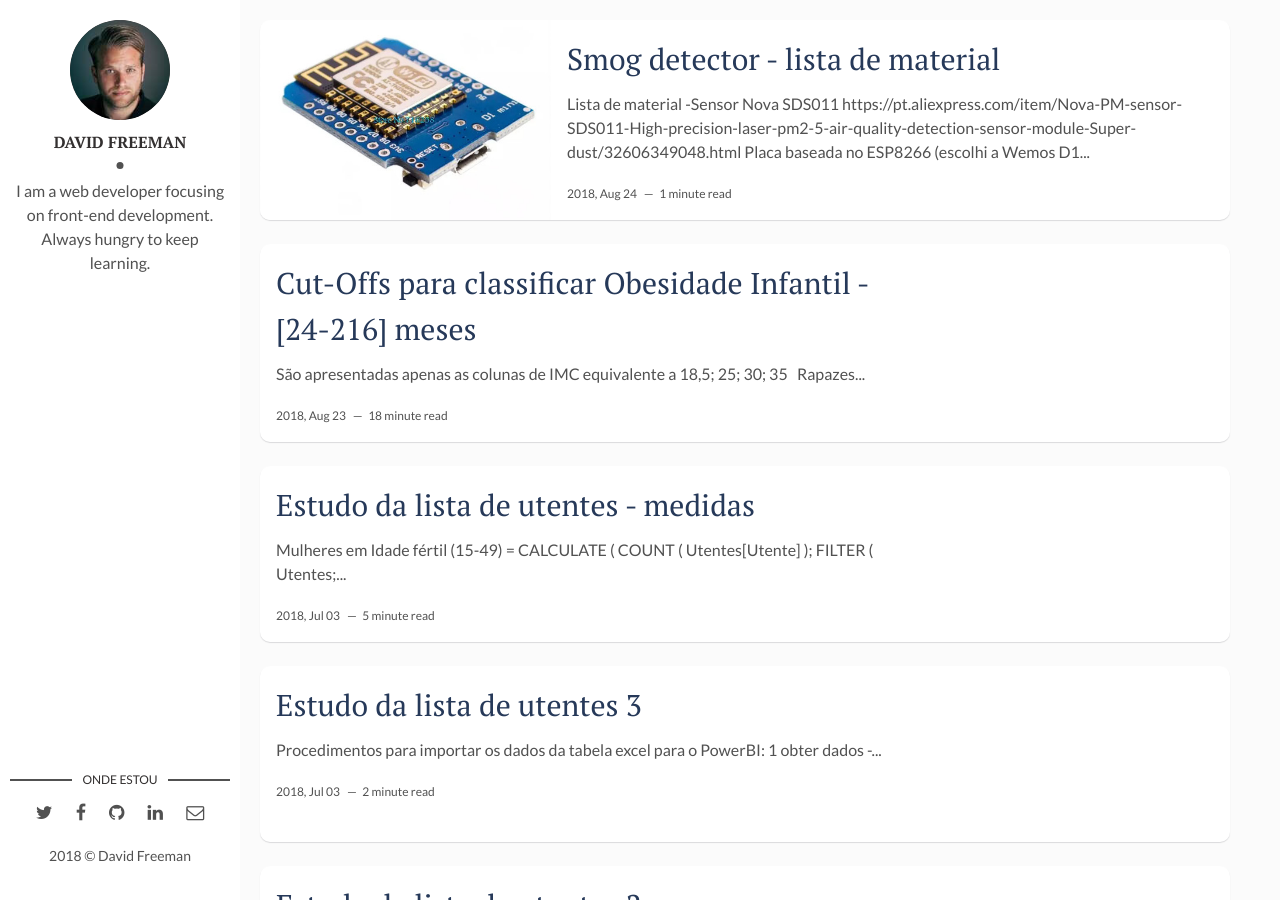
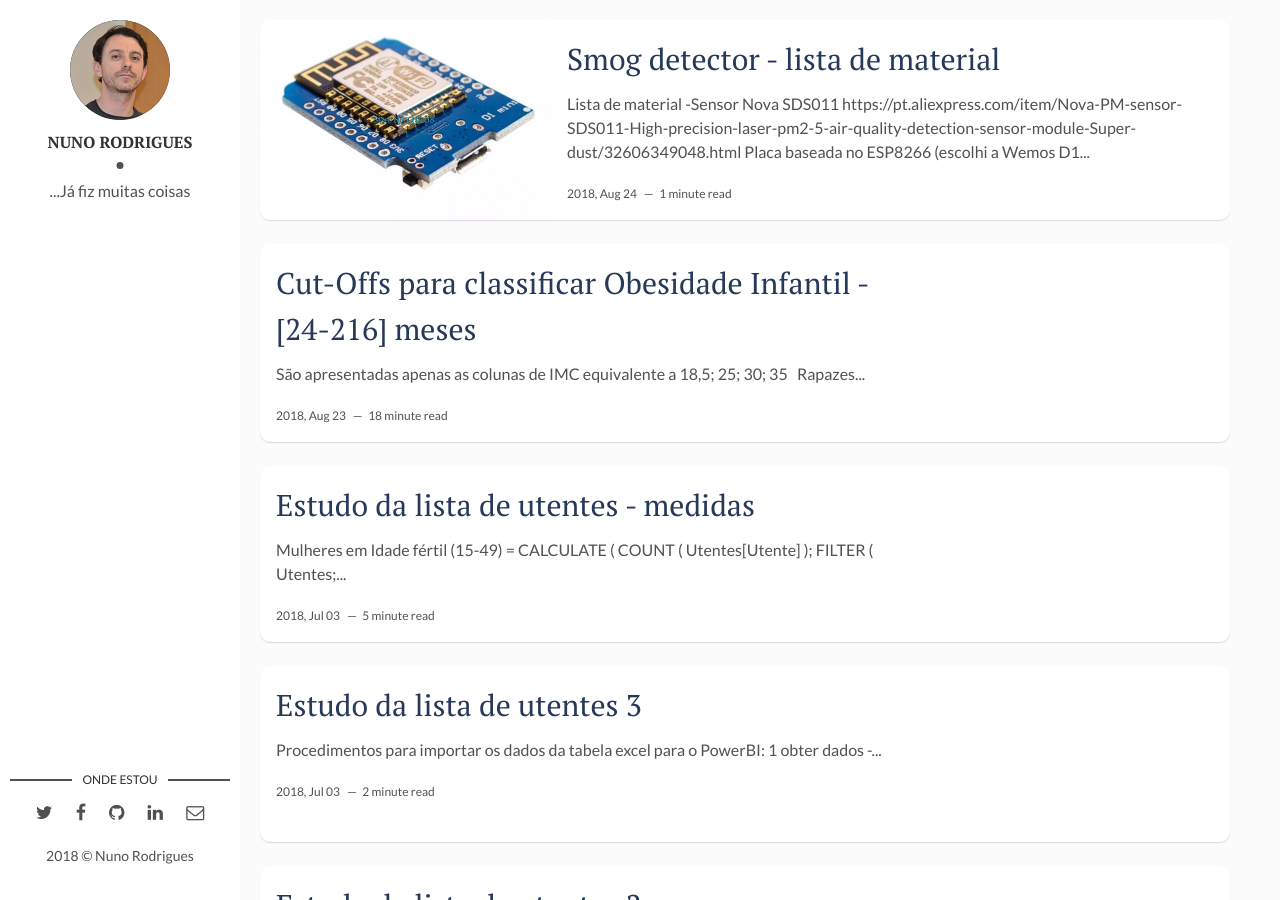
Before and after one commit to nunogand/teste_web, a Jekyll site: the page built from index.html, in a window 1280 px wide and 900 px high. Built offline with Jekyll 4.4.1, drawn with Linux system fonts in a browser that asks for light colours; the list of posts is cut into pages by our own code.

Commit message:
update_eu

```diff
--- a/_config.yml
+++ b/_config.yml
@@ -1,25 +1,23 @@
-title: Hello, world! I'm David Freeman
+title: nunogand
 description: > # this means to ignore newlines until "baseurl:"
-  Write an awesome description for your new site here. You can edit this
-  line in _config.yml. It will appear in your document head meta (for
-  Google search results) and in your feed.xml site description.
+  Descrição para document head meta (Google search results) e feed.xml.
 permalink: ':title/'
 baseurl: "/teste_web" # the subpath of your site, e.g. /blog
 url: "https://nunogand.com" # the base hostname & protocol for your site, e.g. http://example.com
-site-twitter: #if your site has a twitter account, enter it here
+# site-twitter: #if your site has a twitter account, enter it here
 
 # Author Settings
-author: David Freeman # add your name
-author-img: david-freeman.jpg # add your photo
-about-author: I am a web developer focusing on front-end development. Always hungry to keep learning. # add description
-social-twitter: # add your Twitter handle
-social-facebook: # add your Facebook handle
-social-github: artemsheludko # add your Github handle
-social-linkedin: # add your Linkedin handle
-social-email: # add your Email address
+author: Nuno Rodrigues # add your name
+author-img: logo_main.png # add your photo
+about-author: ...Já fiz muitas coisas
+social-twitter: nunogand
+# social-facebook: # add your Facebook handle
+social-github: nunogand # add your Github handle
+#social-linkedin: # add your Linkedin handle
+social-email: nunogand@gmail.com # add your Email address
 
 # Disqus
-discus-identifier: mr-brown # add your discus identifier
+# discus-identifier: mr-brown # add your discus identifier
 
 # Tracker
 analytics: # Google Analytics
```
